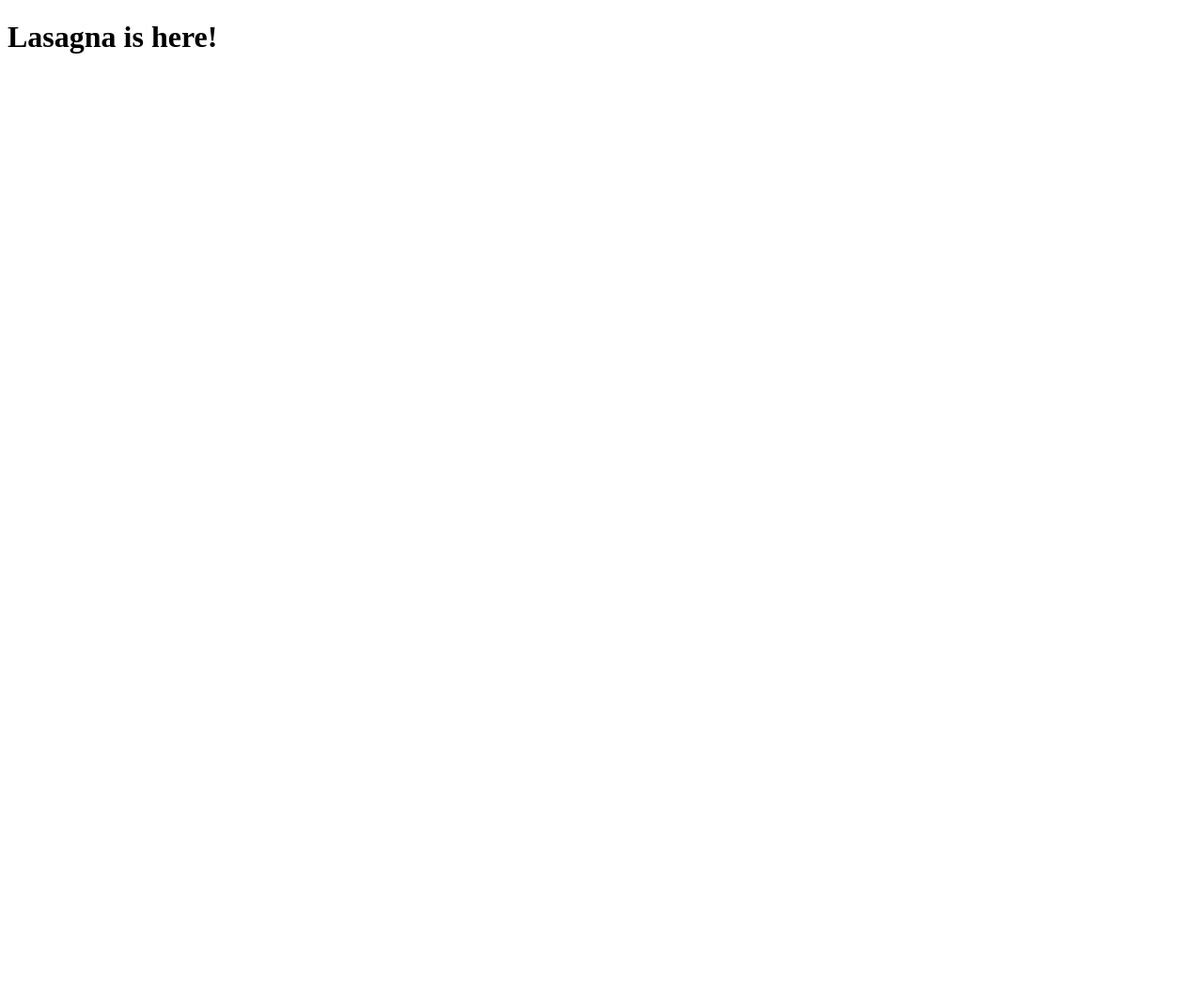
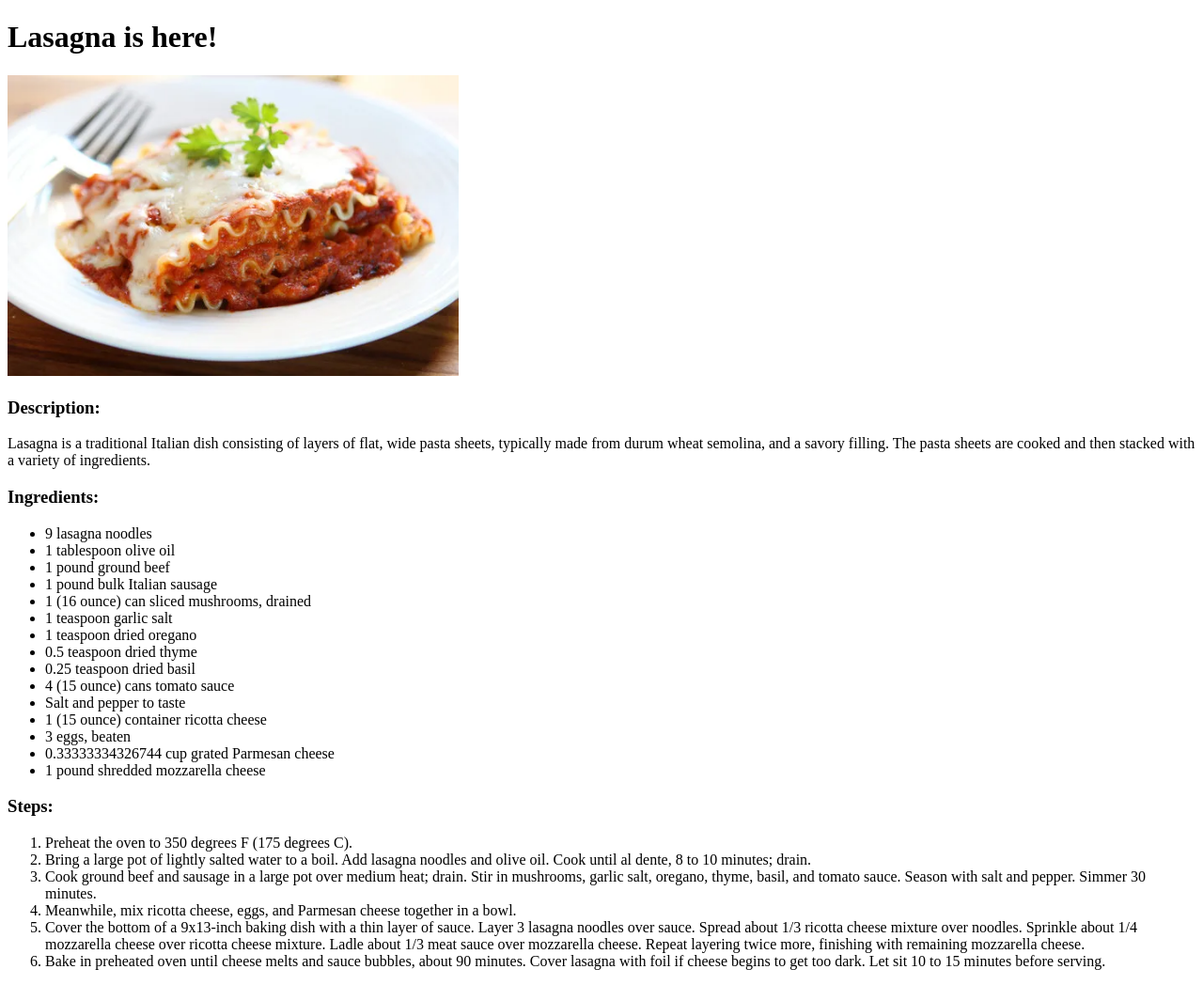
Before and after one commit to abdalmonem-24/odin-recipes, a plain HTML site: page recipes/lasagna.html in a window 1280 px wide. Shown: the whole page at 94% size. Before the commit the page ends 800 px from the top, so only its background shows below. Drawn offline with Linux system fonts and the light colour scheme.

Commit message:
Enhance recipe webpages Description, Ingredients, Images, and Steps
 - Added Image for each recipe's webpage
 - Modified index.html to reflect new content
 - Updated recipes/kofta.html and recipes/lasagna.html to include description, ingredients, images and steps

```diff
--- a/recipes/lasagna.html
+++ b/recipes/lasagna.html
@@ -5,7 +5,42 @@
     <meta name="viewport" content="width=device-width, initial-scale=1.0">
     <title>Lasagna</title>
 </head>
+
 <body>
     <h1>Lasagna is here!</h1>
+    <img src="../images/lasagna.png" alt="lasagna image" height="320">
+
+    <h3>Description:</h3>
+    <p>Lasagna is a traditional Italian dish consisting of layers of flat, wide pasta sheets, typically made from durum wheat semolina, and a savory filling. The pasta sheets are cooked and then stacked with a variety of ingredients.</p>
+
+    <h3>Ingredients:</h3>
+    <ul>
+        <li>9 lasagna noodles</li>
+        <li>1 tablespoon olive oil</li>
+        <li>1 pound ground beef</li>
+        <li>1 pound bulk Italian sausage</li>
+        <li>1 (16 ounce) can sliced mushrooms, drained</li>
+        <li>1 teaspoon garlic salt</li>
+        <li>1 teaspoon dried oregano</li>
+        <li>0.5 teaspoon dried thyme</li>
+        <li>0.25 teaspoon dried basil</li>
+        <li>4 (15 ounce) cans tomato sauce</li>
+        <li>Salt and pepper to taste</li>
+        <li>1 (15 ounce) container ricotta cheese</li>
+        <li>3 eggs, beaten</li>
+        <li>0.33333334326744 cup grated Parmesan cheese</li>
+        <li>1 pound shredded mozzarella cheese</li>
+    </ul>
+
+    <h3>Steps:</h3>
+    <ol>
+        <li>Preheat the oven to 350 degrees F (175 degrees C).</li>
+        <li>Bring a large pot of lightly salted water to a boil. Add lasagna noodles and olive oil. Cook until al dente, 8 to 10 minutes; drain.</li>
+        <li>Cook ground beef and sausage in a large pot over medium heat; drain. Stir in mushrooms, garlic salt, oregano, thyme, basil, and tomato sauce. Season with salt and pepper. Simmer 30 minutes.</li>
+        <li>Meanwhile, mix ricotta cheese, eggs, and Parmesan cheese together in a bowl.</li>
+        <li>Cover the bottom of a 9x13-inch baking dish with a thin layer of sauce. Layer 3 lasagna noodles over sauce. Spread about 1/3 ricotta cheese mixture over noodles. Sprinkle about 1/4 mozzarella cheese over ricotta cheese mixture. Ladle about 1/3 meat sauce over mozzarella cheese. Repeat layering twice more, finishing with remaining mozzarella cheese.</li>
+        <li>Bake in preheated oven until cheese melts and sauce bubbles, about 90 minutes. Cover lasagna with foil if cheese begins to get too dark. Let sit 10 to 15 minutes before serving.</li>
+    </ol>
+
 </body>
 </html>
```
Also changed, not shown: index.html (+4 -0 lines), recipes/kofta.html (+27 -0 lines), images/kofta.png (added), images/lasagna.png (added).
